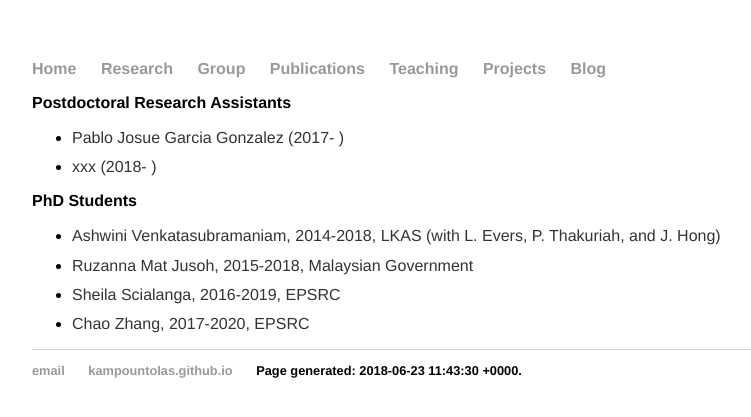
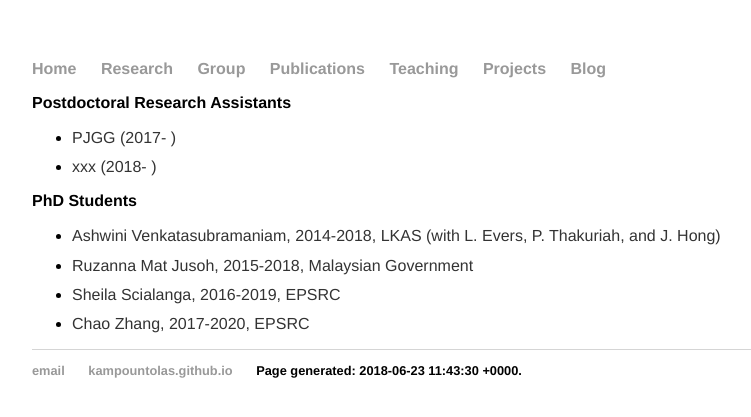
Before and after one commit to kampountolas/kampountolas.github.io, a Jekyll site: the page built from group/index.html, in a window 1280 px wide. Shown: the top 417 px of the page, without its empty margins (160-911 px from the left). Built offline with Jekyll 4.4.1, drawn with Linux system fonts in a browser that asks for light colours.

Commit message:
Update index.html

```diff
--- a/group/index.html
+++ b/group/index.html
@@ -5,7 +5,7 @@ title: Group
 <div class="blurb">
             <h2>Postdoctoral Research Assistants</h2>
             <ul>
-                <li><p>Pablo Josue Garcia Gonzalez (2017- )</p></li>
+                <li><p>PJGG (2017- )</p></li>
                 <li><p>xxx (2018- )</p></li>
             </ul>
 
```
